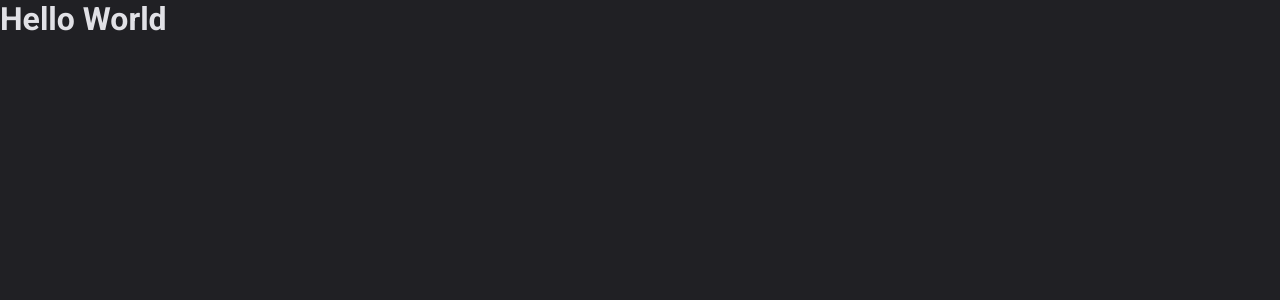
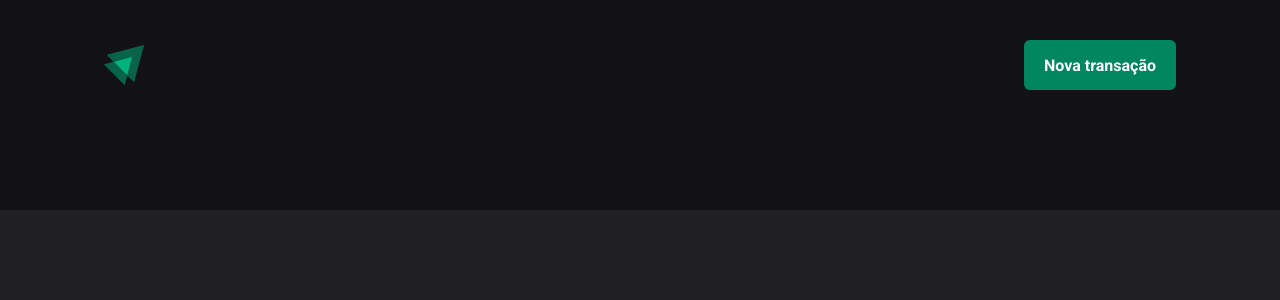
Before and after one commit to mthszr/dt-timer, a React (Vite) app: page / in a window 1280 px wide. Shown: the top 300 px of the page. Built offline with nearby package versions, Linux system fonts and the light colour scheme.

Commit message:
add Header and Transactions components with styling

```diff
--- a/src/App.tsx
+++ b/src/App.tsx
@@ -1,12 +1,13 @@
 import { ThemeProvider } from "styled-components";
 import { defaultTheme } from "./styles/themes/default";
 import { GlobalStyle } from "./styles/global";
+import { Transactions } from "./pages/Transactions";
 
 export function App() {
   return (
     <ThemeProvider theme={defaultTheme}>
       <GlobalStyle />
-      <h1>Hello World</h1>
+      <Transactions />
     </ThemeProvider>
   )
 }
--- /dev/null
+++ b/src/components/Header/index.tsx
@@ -0,0 +1,14 @@
+import { HeaderContainer, HeaderContent, NewTransactionButton } from './styles'
+
+import logoImg from '../../assets/logo-ignite.svg'
+
+export function Header() {
+  return (
+    <HeaderContainer>
+      <HeaderContent>
+        <img src={logoImg} alt="" />
+        <NewTransactionButton>Nova transação</NewTransactionButton>
+      </HeaderContent>
+    </HeaderContainer>
+  )
+}
--- /dev/null
+++ b/src/components/Header/styles.ts
@@ -0,0 +1,32 @@
+import styled from 'styled-components'
+
+export const HeaderContainer = styled.header`
+  background: ${props => props.theme['gray-900']};
+  padding: 2.5rem 0 7.5rem;
+`
+
+export const HeaderContent = styled.div`
+  width: 100%;
+  max-width: 1120px;
+  margin: 0 auto;
+  padding: 0 1.5rem;
+
+  display: flex;
+  justify-content: space-between;
+  align-items: center;
+`
+export const NewTransactionButton = styled.button`
+  height: 50px;
+  border: 0;
+  background: ${props => props.theme['green-500']};
+  color: ${props => props.theme.white};
+  font-weight: bold;
+  padding: 0 1.25rem;
+  border-radius: 6px;
+  cursor: pointer;
+  transition: background-color 0.2s;
+
+  &:hover {
+    background: ${props => props.theme['green-700']};
+  }
+`
--- /dev/null
+++ b/src/pages/Transactions/index.tsx
@@ -0,0 +1,9 @@
+import { Header } from "../../components/Header";
+
+export function Transactions() {
+  return (
+    <div>
+      <Header />
+    </div>
+  )
+}
```
Also changed, not shown: src/assets/logo-ignite.svg (added), src/pages/Transactions/styles.ts (added).
